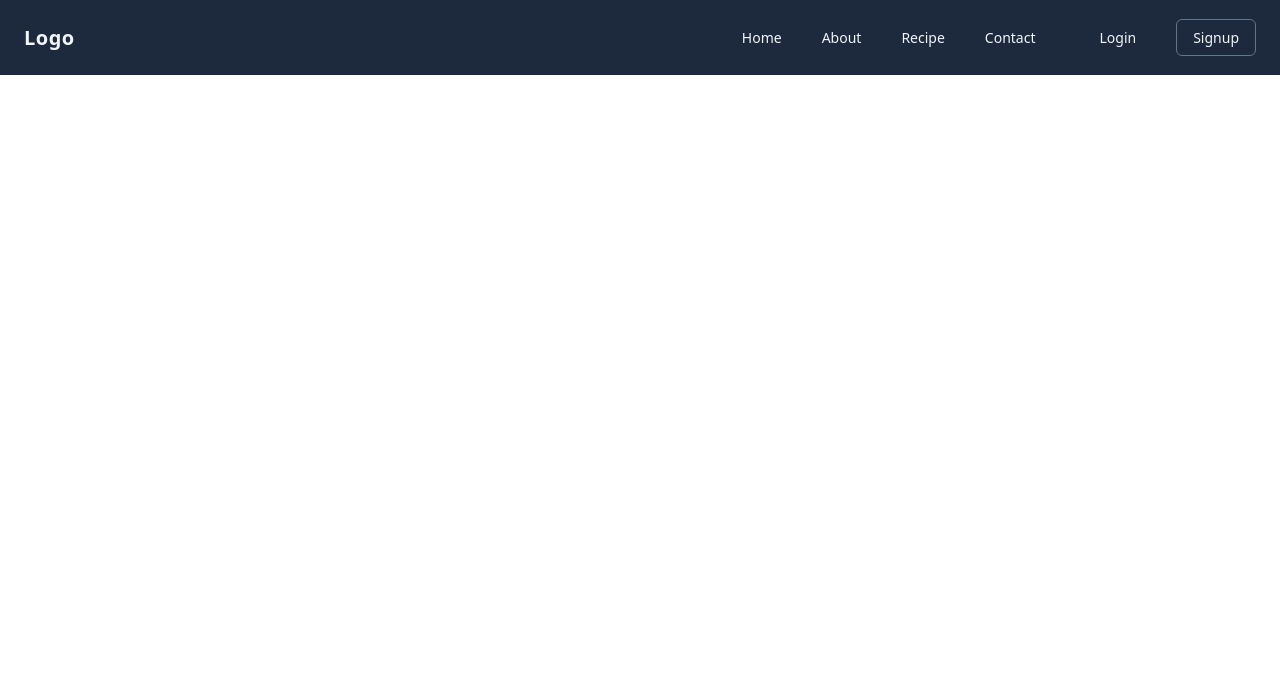
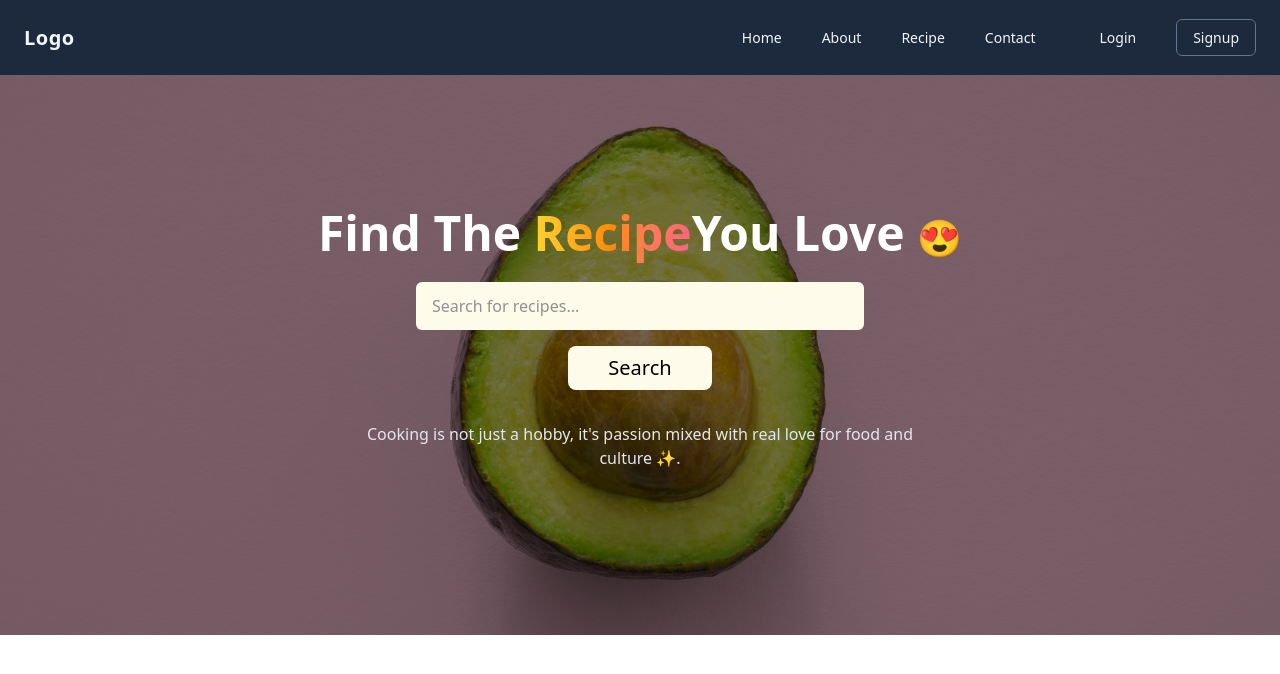
Before and after one commit to Abhishekwmg/recipe-finder, a React (Vite) app: page / in a window 1280 px wide. Shown: the top 674 px of the page. Built offline with nearby package versions, Linux system fonts and the light colour scheme.

Commit message:
hero-page

```diff
--- a/src/components/Header.jsx
+++ b/src/components/Header.jsx
@@ -1,155 +1,12 @@
-// import { Link } from "react-router-dom";
-
-// const Header = () => {
-//   return (
-//     <header className="w-full flex items-center justify-between min-h-[75px] bg-gray-800">
-//       <div>Logo</div>
-//       <nav>
-//         <ul className="flex gap-20 center">
-//           <li className="border-solid border-[1px] border-amber-50 text-white">
-//             <Link to="/">Home</Link>
-//           </li>
-//           <li>
-//             <Link to="about">About</Link>
-//           </li>
-//           <li>
-//             <Link to="recipe">Recipe</Link>
-//           </li>
-//           <li>
-//             <Link to="contact">Contact</Link>
-//           </li>
-//         </ul>
-//       </nav>
-//       <nav>
-//         <ul>
-//           <li>Login</li>
-//           <li>Signup</li>
-//         </ul>
-//       </nav>
-//     </header>
-//   );
-// };
-// export default Header;
-
-// import { Link } from "react-router-dom";
-// import { Menu } from "lucide-react";
-// import { useState } from "react";
-
-// const Header = () => {
-//   const [menuOpen, setMenuOpen] = useState(false);
-
-//   return (
-//     <header className="w-full bg-slate-800 text-slate-100">
-//       <div className="max-w-7xl mx-auto px-6">
-//         {/* Top Bar */}
-//         <div className="flex items-center justify-between h-[75px]">
-//           {/* Logo */}
-//           <div className="text-xl font-semibold tracking-wide">
-//             <Link to="/">Logo</Link>
-//           </div>
-
-//           {/* Desktop Navigation */}
-//           <nav className="hidden md:flex items-center gap-12">
-//             <ul className="flex gap-10 text-sm font-medium">
-//               <li>
-//                 <Link className="hover:text-slate-300 transition" to="/">
-//                   Home
-//                 </Link>
-//               </li>
-//               <li>
-//                 <Link className="hover:text-slate-300 transition" to="about">
-//                   About
-//                 </Link>
-//               </li>
-//               <li>
-//                 <Link className="hover:text-slate-300 transition" to="recipe">
-//                   Recipe
-//                 </Link>
-//               </li>
-//               <li>
-//                 <Link className="hover:text-slate-300 transition" to="contact">
-//                   Contact
-//                 </Link>
-//               </li>
-//             </ul>
-
-//             <ul className="flex gap-4 text-sm">
-//               <li>
-//                 <Link className="hover:text-slate-300 transition" to="login">
-//                   Login
-//                 </Link>
-//               </li>
-//               <li>
-//                 <Link
-//                   className="px-4 py-2 border border-slate-500 rounded-md hover:bg-slate-700 transition"
-//                   to="signup"
-//                 >
-//                   Signup
-//                 </Link>
-//               </li>
-//             </ul>
-//           </nav>
-
-//           {/* Mobile Menu Button */}
-//           <button
-//             className="md:hidden text-slate-200"
-//             onClick={() => setMenuOpen(!menuOpen)}
-//           >
-//             <Menu />
-//           </button>
-//         </div>
-
-//         {/* Mobile Menu */}
-//         {menuOpen && (
-//           <nav className="md:hidden pb-6">
-//             <ul className="flex flex-col gap-4 text-sm font-medium">
-//               <li>
-//                 <Link to="/" onClick={() => setMenuOpen(false)}>
-//                   Home
-//                 </Link>
-//               </li>
-//               <li>
-//                 <Link to="about" onClick={() => setMenuOpen(false)}>
-//                   About
-//                 </Link>
-//               </li>
-//               <li>
-//                 <Link to="recipe" onClick={() => setMenuOpen(false)}>
-//                   Recipe
-//                 </Link>
-//               </li>
-//               <li>
-//                 <Link to="contact" onClick={() => setMenuOpen(false)}>
-//                   Contact
-//                 </Link>
-//               </li>
-//             </ul>
-
-//             <div className="mt-6 flex gap-4">
-//               <Link to="login">Login</Link>
-//               <Link
-//                 className="px-4 py-2 border border-slate-500 rounded-md"
-//                 to="signup"
-//               >
-//                 Signup
-//               </Link>
-//             </div>
-//           </nav>
-//         )}
-//       </div>
-//     </header>
-//   );
-// };
-
-// export default Header;
-
 import { Link } from "react-router-dom";
 import { useState } from "react";
+import Hero from "./Hero";
 
 const Header = () => {
   const [menuOpen, setMenuOpen] = useState(false);
 
   return (
+    <>
       <header className="bg-slate-800 text-slate-100">
         <div className="max-w-7xl mx-auto px-6">
           <div className="flex items-center justify-between h-[75px]">
@@ -159,7 +16,10 @@ const Header = () => {
             </Link>
 
             {/* Hamburger (mobile only) */}
-          <button className="md:hidden" onClick={() => setMenuOpen(!menuOpen)}>
+            <button
+              className="md:hidden"
+              onClick={() => setMenuOpen(!menuOpen)}
+            >
               ☰
             </button>
 
@@ -208,7 +68,7 @@ const Header = () => {
                   <Link
                     to="signup"
                     onClick={() => setMenuOpen(false)}
-                  className="px-4 py-2 border border-slate-500 rounded-md"
+                    className="px-4 py-2 border border-slate-500 rounded-md hover:bg-amber-50 hover:text-black"
                   >
                     Signup
                   </Link>
@@ -218,6 +78,8 @@ const Header = () => {
           </div>
         </div>
       </header>
+      <Hero />
+    </>
   );
 };
 
--- /dev/null
+++ b/src/components/Hero.jsx
@@ -0,0 +1,44 @@
+import avocado from "../assets/avocado.jpg";
+
+const Hero = () => {
+  return (
+    <section className="relative h-[70vh] w-full overflow-hidden">
+      {/* Background Image */}
+      <img
+        src={avocado}
+        alt="avocado background"
+        className="absolute inset-0 w-full h-full object-cover"
+      />
+
+      {/* Dark overlay for readability */}
+      <div className="absolute inset-0 bg-black/50"></div>
+
+      {/* Foreground Content */}
+      <div className="relative z-10 h-full flex flex-col items-center justify-center text-center px-6">
+        <h1 className="text-3xl md:text-5xl font-semibold text-white mb-6">
+          Find The{" "}
+          <span className="bg-gradient-to-r from-amber-300 via-orange-400 to-rose-400 bg-clip-text text-transparent">
+            Recipe
+          </span>
+          You Love <span className="text-4xl">😍</span>
+        </h1>
+
+        <input
+          type="text"
+          placeholder="Search for recipes..."
+          className="w-full max-w-md px-4 py-3 rounded-md outline-none text-gray-800 mb-4 bg-amber-50"
+        />
+        <button className="bg-amber-50 py-2 px-10 mx-2.5 rounded-lg text-xl cursor-pointer">
+          Search
+        </button>
+
+        <p className="max-w-xl my-8 text-xl md:text-base text-gray-200">
+          Cooking is not just a hobby, it's passion mixed with real love for
+          food and culture ✨.
+        </p>
+      </div>
+    </section>
+  );
+};
+
+export default Hero;
```
Also changed, not shown: src/assets/avocado.jpg (added). Lines whose indentation alone changed are shown as unchanged.
